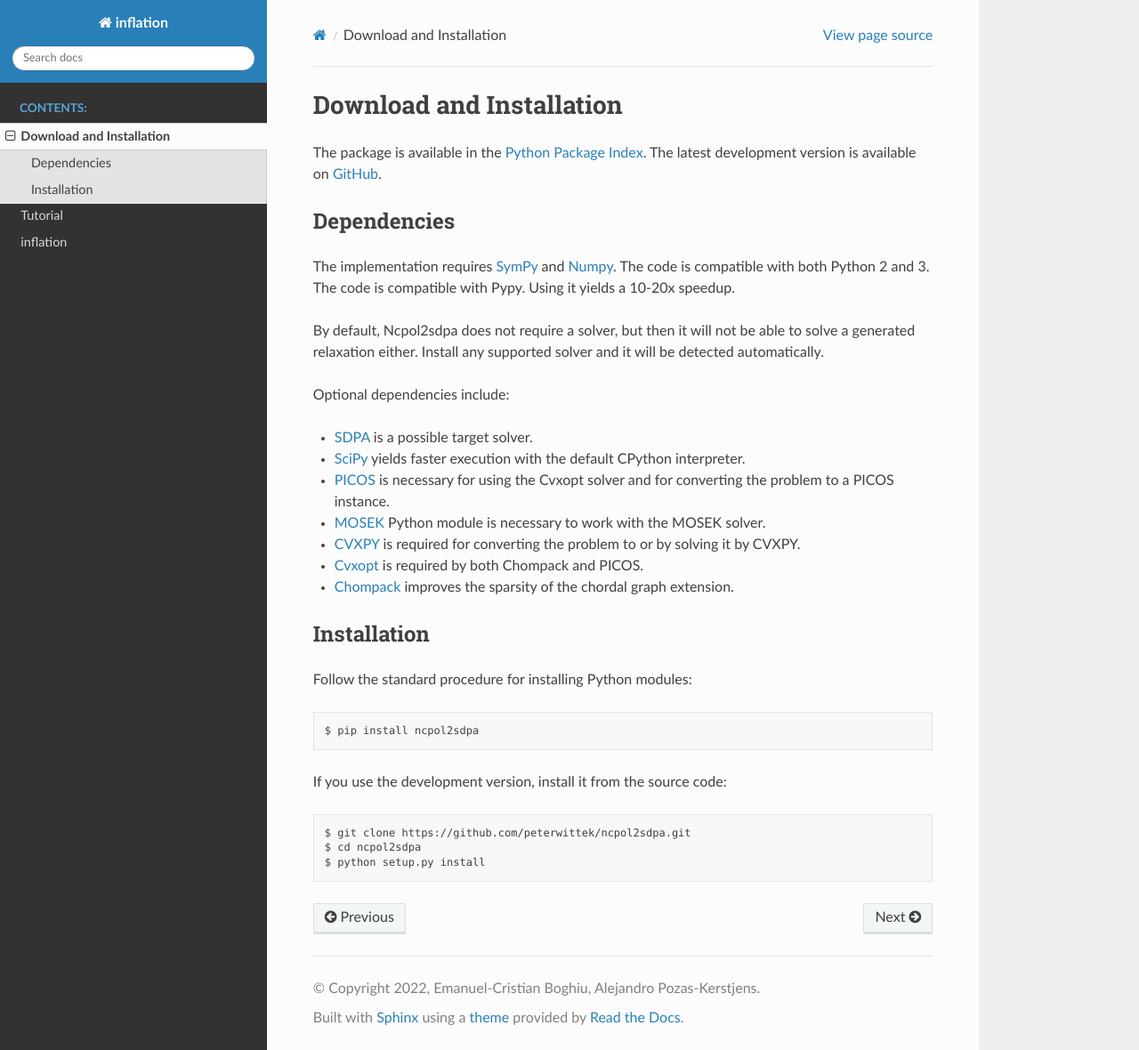
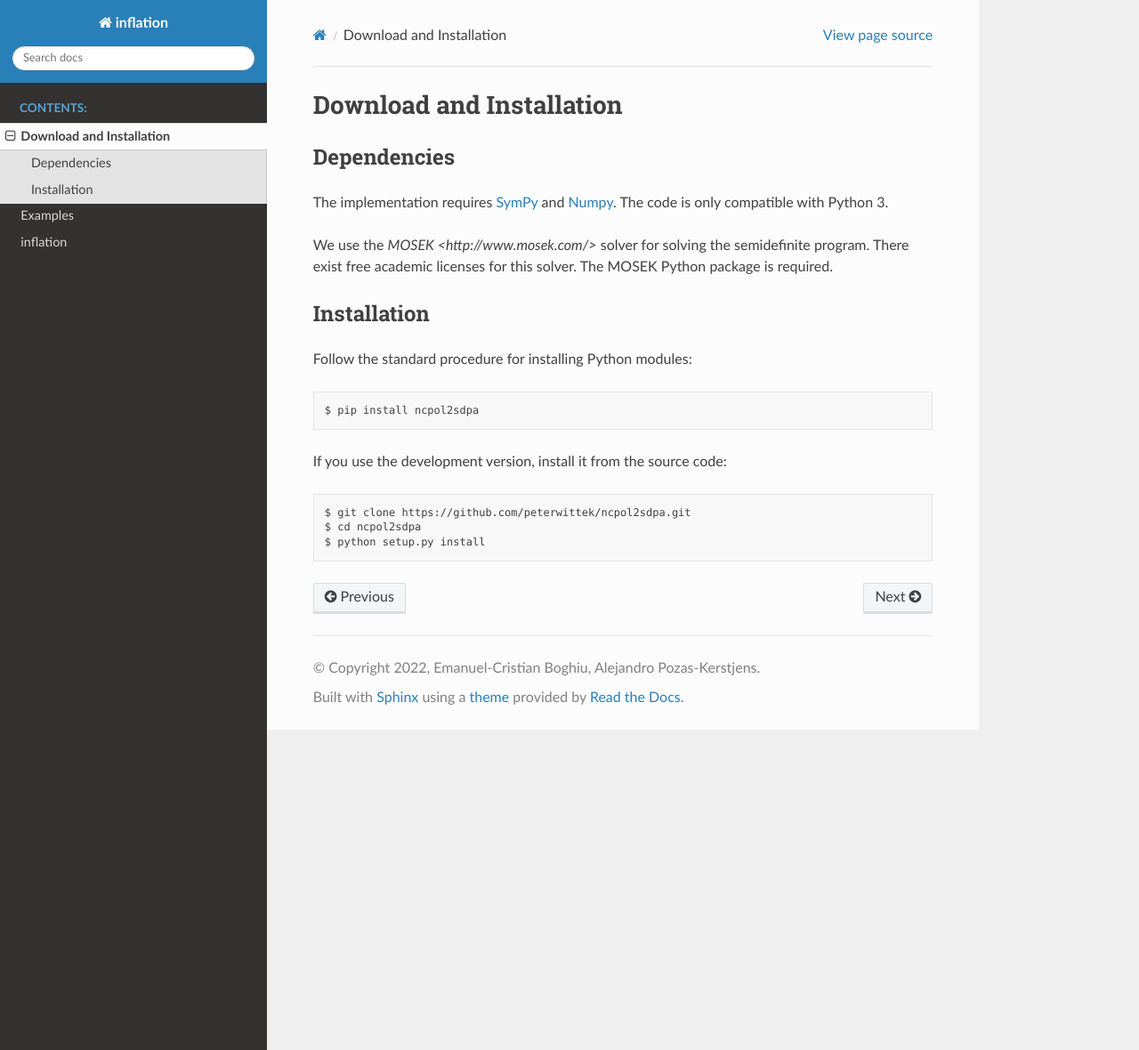
Before and after one commit to ecboghiu/inflation, a Sphinx documentation site: the page built from docs/download.rst, in a window 1280 px wide and 1180 px high. Shown: the whole window at 89% size. Built offline with Sphinx 7.4.7 and the Read the Docs theme 2.0.0, drawn with Linux system fonts in a browser that asks for light colours; pages that are not in the unit, such as notebooks, are missing from menus.

Commit message:
Draft of examples page, unfinished!
Former-commit-id: 5227f6e70c8cf7d8db9f723f1f978c58b1391e61

```diff
--- a/docs/download.rst
+++ b/docs/download.rst
@@ -1,23 +1,13 @@
 *************************
 Download and Installation
 *************************
-The package is available in the `Python Package Index <https://pypi.python.org/pypi/ncpol2sdpa/>`_. The latest development version is available on `GitHub <https://github.com/peterwittek/ncpol2sdpa>`_.
 
 Dependencies
 ============
-The implementation requires `SymPy <http://sympy.org/>`_ and `Numpy <http://www.numpy.org/>`_. The code is compatible with both Python 2 and 3. The code is compatible with Pypy. Using it yields a 10-20x speedup.
+The implementation requires `SymPy <http://sympy.org/>`_ and `Numpy <http://www.numpy.org/>`_. The code is only compatible with Python 3.
 
-By default, Ncpol2sdpa does not require a solver, but then it will not be able to solve a generated relaxation either. Install any supported solver and it will be detected automatically.
-
-Optional dependencies include:
-
-- `SDPA <http://sdpa.sourceforge.net/>`_ is a possible target solver.
-- `SciPy <http://scipy.org/>`_ yields faster execution with the default CPython interpreter.
-- `PICOS <http://picos.zib.de/>`_ is necessary for using the Cvxopt solver and for converting the problem to a PICOS instance.
-- `MOSEK <http://www.mosek.com/>`_ Python module is necessary to work with the MOSEK solver.
-- `CVXPY <http://cvxpy.org/>`_ is required for converting the problem to or by solving it by CVXPY.
-- `Cvxopt <http://cvxopt.org/>`_ is required by both Chompack and PICOS.
-- `Chompack <http://chompack.readthedocs.io/>`_ improves the sparsity of the chordal graph extension.
+We use the `MOSEK <http://www.mosek.com/>` solver for solving the semidefinite program. There exist free academic licenses for this solver.
+The MOSEK Python package is required.
 
 Installation
 ============
--- a/docs/index.rst
+++ b/docs/index.rst
@@ -11,8 +11,7 @@ Welcome to causalinflation's documentation!
    :caption: Contents:
 
    download
-   tutorial
-   generatingset
+   examples
    modules
 
 
--- /dev/null
+++ b/docs/linkexamples.rst
@@ -0,0 +1,6 @@
+My Title
+*********
+
+.. include:: ../examples/examples
+.. include:: examples
+.. include:: ../examples/examples.ipynb
```
Also changed, not shown: docs/examples.ipynb (added), 15 other files.
